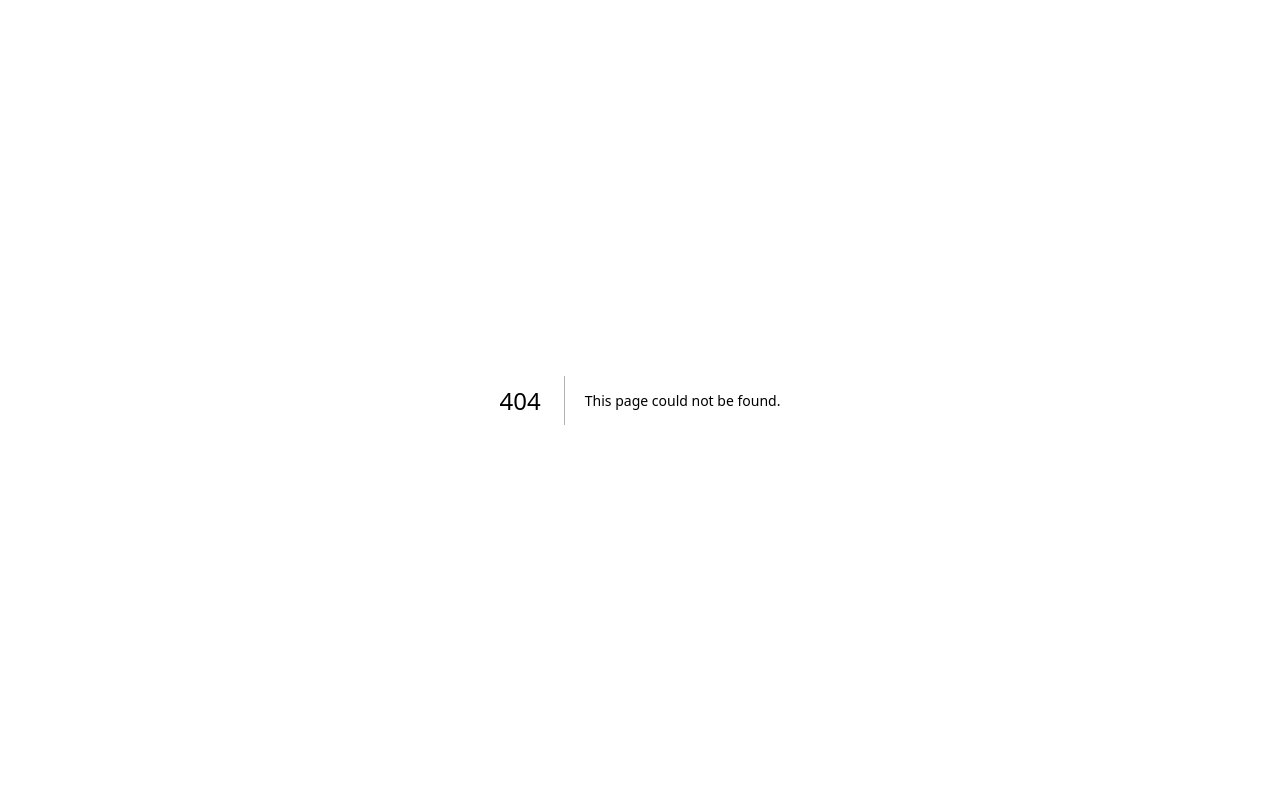
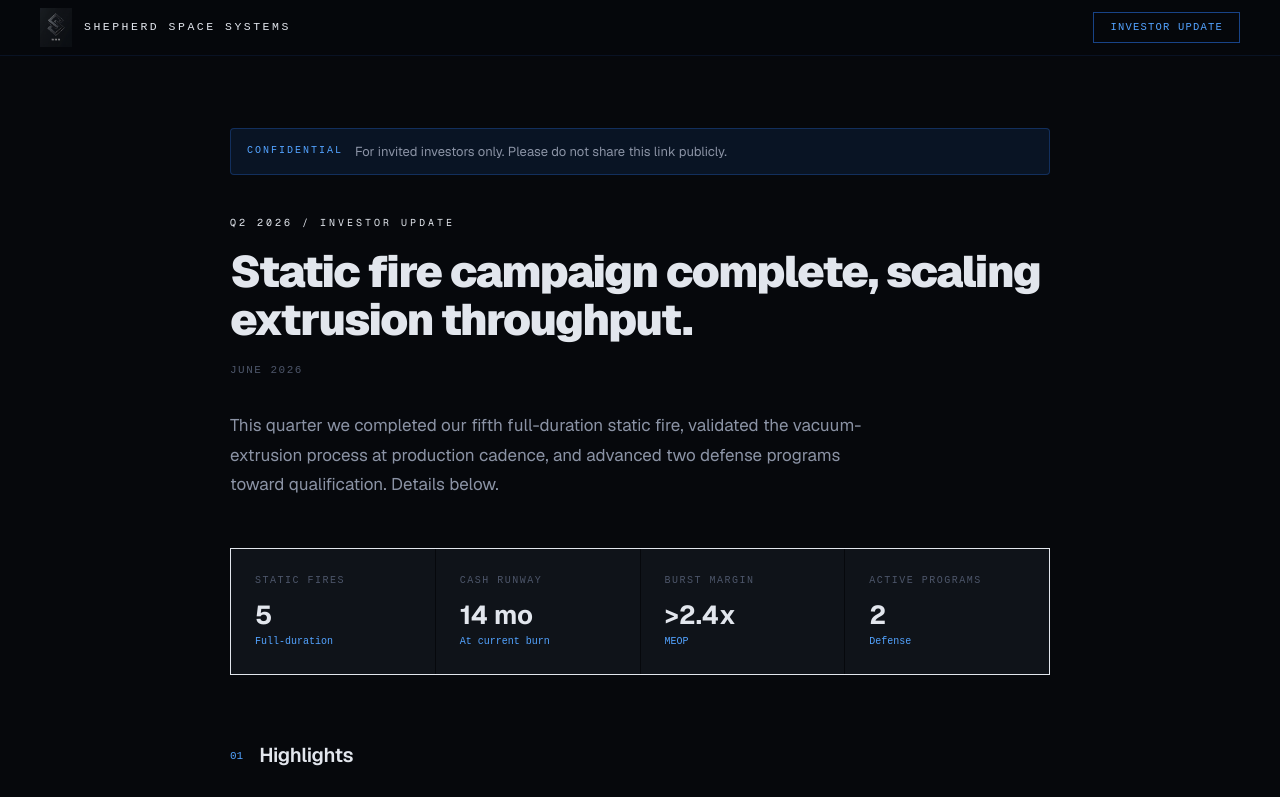
Before and after one commit to ShepherdKruse/shepherdkruse.github.io, a Next.js app: page /investor-updates in a window 1280 px wide. Before the commit this address had no page. Shown: the top 797 px of the page. Built offline with nearby package versions, Linux system fonts and the light colour scheme.

Commit message:
Add new files
Co-authored-by: Shepherd Kruse <22897970+ShepherdKruse@users.noreply.github.com>

```diff
--- /dev/null
+++ b/app/investor-updates/page.tsx
@@ -0,0 +1,164 @@
+import type { Metadata } from "next"
+import Image from "next/image"
+import Link from "next/link"
+
+export const metadata: Metadata = {
+  title: "Investor Update | Shepherd Space Systems",
+  description: "Private investor update for Shepherd Space Systems.",
+  // Hidden from search engines and crawlers
+  robots: {
+    index: false,
+    follow: false,
+    nocache: true,
+    googleBot: {
+      index: false,
+      follow: false,
+    },
+  },
+}
+
+// ─────────────────────────────────────────────────────────────
+// EDIT YOUR UPDATE BELOW
+// Replace the placeholder values and section content with your
+// real investor update. Everything is plain text/markup.
+// ─────────────────────────────────────────────────────────────
+const update = {
+  period: "Q2 2026",
+  date: "June 2026",
+  headline: "Static fire campaign complete, scaling extrusion throughput.",
+  summary:
+    "This quarter we completed our fifth full-duration static fire, validated the vacuum-extrusion process at production cadence, and advanced two defense programs toward qualification. Details below.",
+  metrics: [
+    { label: "Static Fires", value: "5", note: "Full-duration" },
+    { label: "Cash Runway", value: "14 mo", note: "At current burn" },
+    { label: "Burst Margin", value: ">2.4x", note: "MEOP" },
+    { label: "Active Programs", value: "2", note: "Defense" },
+  ],
+  sections: [
+    {
+      title: "Highlights",
+      body: [
+        "Completed fifth full-duration static fire with measured void fraction under 0.5%.",
+        "Validated vacuum-boundary extrusion at production cadence.",
+        "Advanced Counter-UAS propulsion program toward qualification testing.",
+      ],
+    },
+    {
+      title: "Programs & Revenue",
+      body: [
+        "Counter-UAS Systems: progressing through hardware scaling for U.S. Space Force engagement.",
+        "Tactical Motor Production: precision grain geometries delivered for payload-delivery profiles.",
+      ],
+    },
+    {
+      title: "Financials",
+      body: [
+        "Current monthly burn is on plan. Runway extends approximately 14 months at present spend.",
+        "Replace this section with your detailed financial summary, raise status, and use of funds.",
+      ],
+    },
+    {
+      title: "Asks",
+      body: [
+        "Introductions to defense primes and DoD program offices.",
+        "Candidates for senior propulsion and manufacturing engineering roles.",
+      ],
+    },
+  ],
+}
+
+export default function InvestorUpdatesPage() {
+  return (
+    <div className="min-h-screen">
+      {/* Minimal nav */}
+      <nav className="fixed top-0 left-0 right-0 z-[999] h-14 flex items-center justify-between px-5 md:px-10 bg-[rgba(6,8,12,0.85)] backdrop-blur-[20px] border-b border-blue-500/10">
+        <Link href="/" className="flex items-center gap-3">
+          <Image src="/sss-logo.png" alt="Shepherd Space Systems" width={32} height={32} className="opacity-90" />
+          <span className="font-mono text-[11.5px] font-medium tracking-[2.5px] uppercase text-[var(--text)]">
+            Shepherd Space Systems
+          </span>
+        </Link>
+        <span className="font-mono text-[10.5px] tracking-[1.2px] uppercase text-blue-400 px-4 py-1.5 border border-blue-500/50">
+          Investor Update
+        </span>
+      </nav>
+
+      <main className="px-5 md:px-10 pt-32 pb-28">
+        <div className="max-w-[820px] mx-auto">
+          {/* Confidential banner */}
+          <div className="mb-10 flex items-center gap-3 px-4 py-3 bg-blue-500/10 border border-blue-500/25 rounded">
+            <span className="font-mono text-[10px] tracking-[2px] uppercase text-blue-400">Confidential</span>
+            <span className="text-[13px] text-[var(--text-2)]">
+              For invited investors only. Please do not share this link publicly.
+            </span>
+          </div>
+
+          {/* Header */}
+          <div className="section-tag">{update.period} / Investor Update</div>
+          <h1 className="text-[clamp(28px,4vw,44px)] font-black leading-[1.1] tracking-[-1.5px] mb-4">
+            {update.headline}
+          </h1>
+          <div className="font-mono text-[11px] tracking-[1.5px] uppercase text-[var(--text-3)] mb-8">
+            {update.date}
+          </div>
+          <p className="text-[17px] text-[var(--text-2)] leading-[1.75] mb-12 max-w-[640px]">{update.summary}</p>
+
+          {/* Metrics */}
+          <div className="grid grid-cols-2 md:grid-cols-4 gap-px bg-[var(--border)] border border-[var(--border)] mb-16">
+            {update.metrics.map((m) => (
+              <div key={m.label} className="bg-[var(--bg-card)] p-6">
+                <div className="font-mono text-[10px] tracking-[1.5px] uppercase text-[var(--text-3)] mb-3">
+                  {m.label}
+                </div>
+                <div className="text-[26px] font-bold text-[var(--text)] leading-none mb-1.5">{m.value}</div>
+                <div className="font-mono text-[10px] text-blue-400">{m.note}</div>
+              </div>
+            ))}
+          </div>
+
+          {/* Sections */}
+          <div className="flex flex-col gap-12">
+            {update.sections.map((section, i) => (
+              <section key={section.title}>
+                <div className="flex items-center gap-4 mb-5">
+                  <span className="font-mono text-[11px] text-blue-400">
+                    {String(i + 1).padStart(2, "0")}
+                  </span>
+                  <h2 className="text-[20px] font-semibold tracking-[-0.3px]">{section.title}</h2>
+                  <div className="flex-1 h-px bg-[var(--border)]" />
+                </div>
+                <ul className="flex flex-col gap-3 pl-1">
+                  {section.body.map((line, j) => (
+                    <li key={j} className="flex gap-3 text-[15px] text-[var(--text-2)] leading-[1.7]">
+                      <span className="mt-2.5 w-1 h-1 rounded-full bg-blue-500 flex-shrink-0" />
+                      <span>{line}</span>
+                    </li>
+                  ))}
+                </ul>
+              </section>
+            ))}
+          </div>
+
+          {/* Footer */}
+          <div className="mt-20 pt-8 border-t border-[var(--border)] flex flex-col md:flex-row md:items-center md:justify-between gap-4">
+            <p className="text-[13px] text-[var(--text-3)]">
+              Questions? Reach out directly at{" "}
+              <a
+                href="mailto:shepherd.kruse@shepherdspacesystems.com"
+                className="text-blue-400 hover:text-blue-300 transition-colors"
+              >
+                shepherd.kruse@shepherdspacesystems.com
+              </a>
+            </p>
+            <Link
+              href="/"
+              className="font-mono text-[10.5px] tracking-[1.2px] uppercase text-[var(--text-2)] hover:text-[var(--text)] transition-colors"
+            >
+              ← Back to site
+            </Link>
+          </div>
+        </div>
+      </main>
+    </div>
+  )
+}
```
